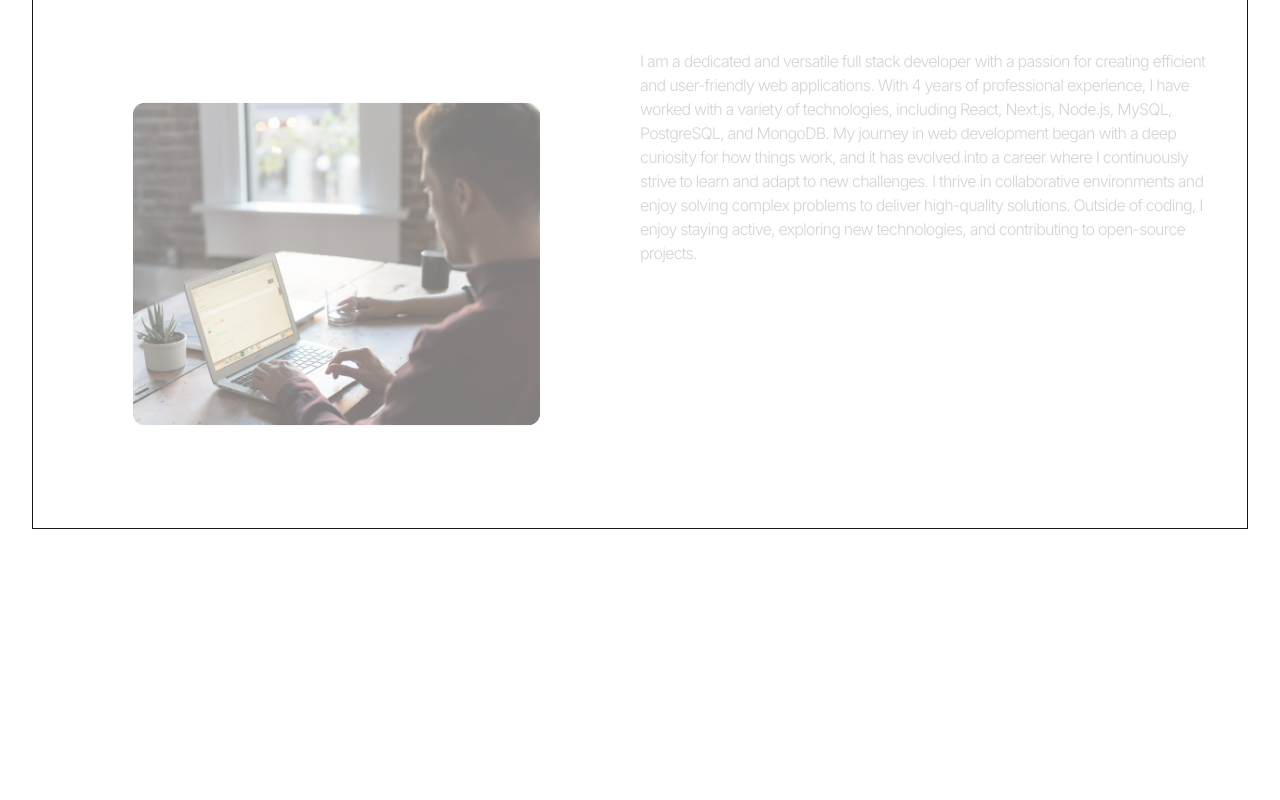
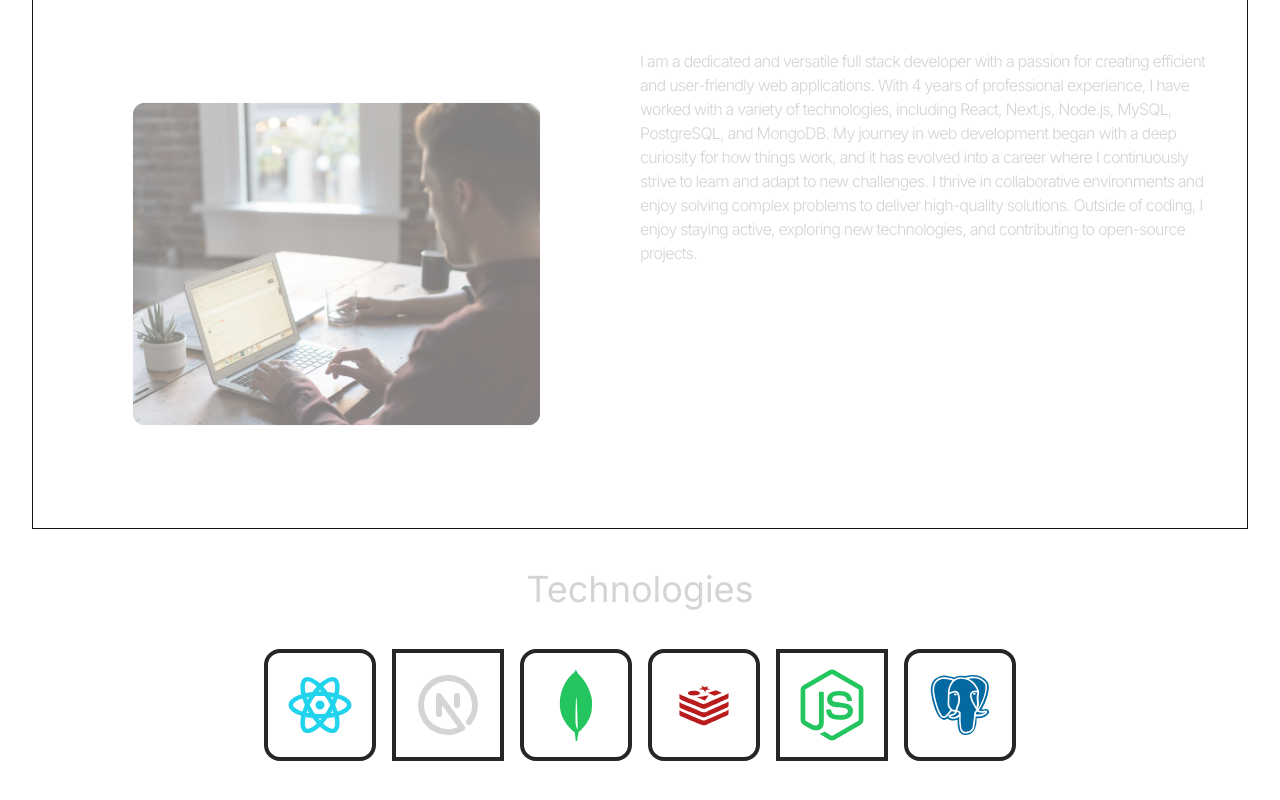
Before and after one commit to kevinmsavsani/react-portfolio, a React (Vite) app: page /#/ in a window 1280 px wide. Shown: the part 996-1796 px from the top of the page. Before the commit the page ends 1525 px from the top, so only its background shows below. Built offline with nearby package versions, Linux system fonts and the light colour scheme.

Commit message:
added technologies

```diff
--- a/src/App.tsx
+++ b/src/App.tsx
@@ -2,6 +2,7 @@
 import ProfileNavbar from "./components/navbar/ProfileNavbar";
 import Home from "./container/home";
 import About from "./container/about";
+import Technologies from "./container/technologies";
 
 const App: React.FC = () => {
   return (
@@ -13,6 +14,7 @@
         <ProfileNavbar />
         <Home />
         <About />
+        <Technologies />
       </div>
     </div>
   );
--- /dev/null
+++ b/src/container/technologies/index.tsx
@@ -0,0 +1,36 @@
+import { RiReactjsLine } from "react-icons/ri";
+import { TbBrandNextjs } from "react-icons/tb";
+import { SiMongodb } from "react-icons/si";
+import { DiRedis } from "react-icons/di";
+import { FaNodeJs } from "react-icons/fa";
+import { BiLogoPostgresql } from "react-icons/bi";
+
+const Technologies = () => {
+  return (
+    <div className="border-b border-neutral-800 pb-24">
+      <h1 className="py-10 text-center text-4xl">Technologies</h1>
+    <div className="flex flex-wrap items-center justify-center gap-4">
+      <div className=" rounded-2xl border-4 border-neutral-800 p-4">
+        <RiReactjsLine className="text-7xl text-cyan-400" />
+      </div>
+      <div className="rounded-2x1 border-4 border-neutral-800 p-4">
+        <TbBrandNextjs className="text-7xl" />
+      </div>
+      <div className="rounded-2xl border-4 border-neutral-800 p-4">
+        <SiMongodb className="text-7xl text-green-500" />
+      </div>
+      <div className="rounded-2xl border-4 border-neutral-800 p-4">
+        <DiRedis className="text-7xl text-red-700" />
+      </div>
+      <div className="rounded-2x1 border-4 border-neutral-800 p-4">
+        <FaNodeJs className="text-7xl text-green-500" />
+      </div>
+      <div className=" rounded-2xl border-4 border-neutral-800 p-4">
+        <BiLogoPostgresql className="text-7xl text-sky-700" />
+      </div>
+    </div>
+    </div>
+  );
+};
+
+export default Technologies;
```
